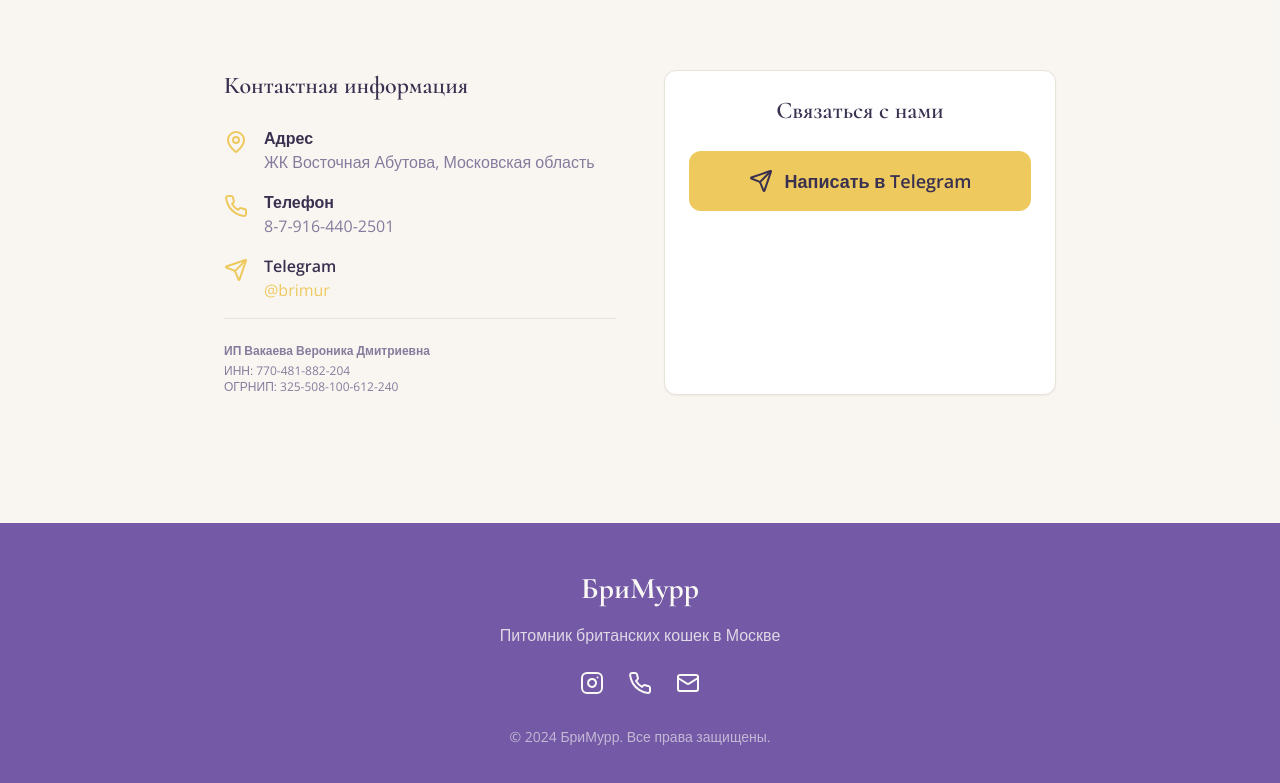
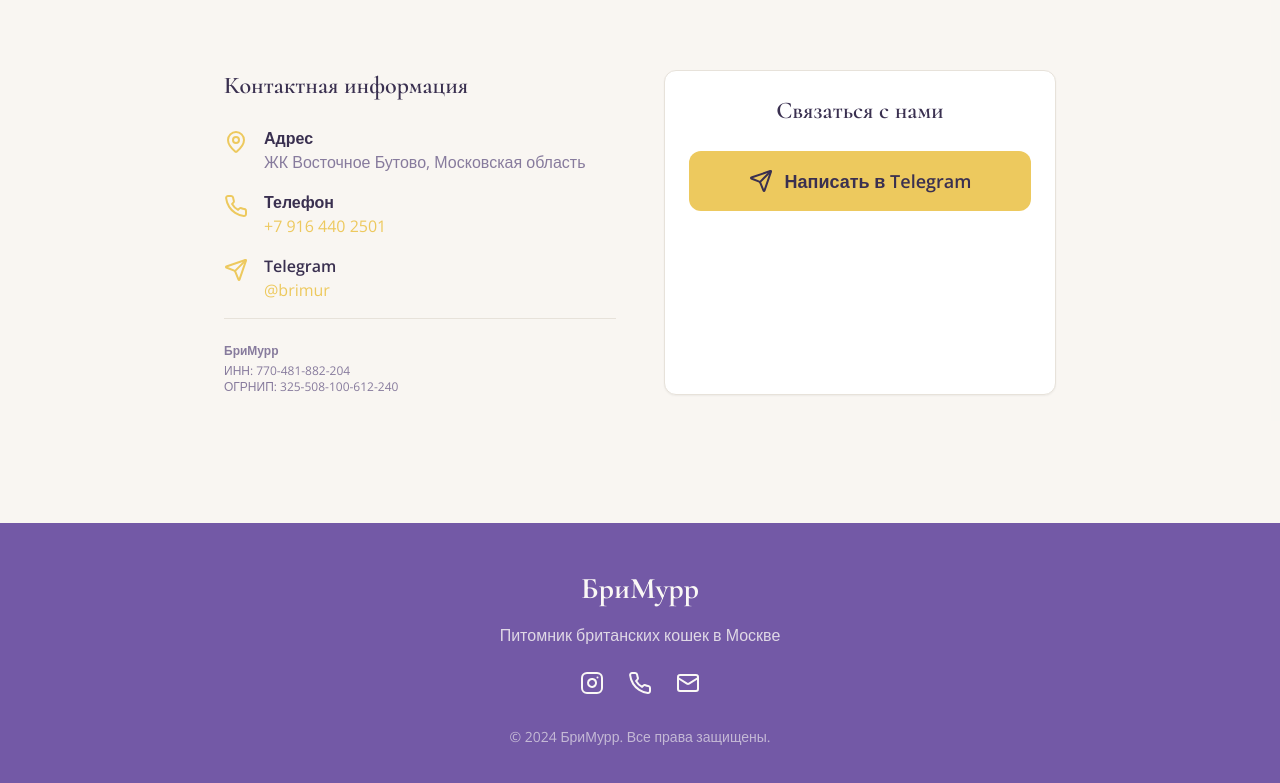
Before and after one commit to pr-poehali-dev/british-cat-nursery-website, a React (Vite) app: page / in a window 1280 px wide. Shown: the part 5422-6205 px from the top of the page. Built offline with nearby package versions, Linux system fonts and the light colour scheme.

Commit message:
Правка контактных данных ЖК Восточное Бутово

```diff
--- a/src/pages/Index.tsx
+++ b/src/pages/Index.tsx
@@ -680,14 +680,14 @@ const Index = () => {
                   <Icon name="MapPin" size={24} className="text-accent mt-1" />
                   <div>
                     <p className="font-semibold">Адрес</p>
-                    <p className="text-muted-foreground">ЖК Восточная Абутова, Московская область</p>
+                    <p className="text-muted-foreground">ЖК Восточное Бутово, Московская область</p>
                   </div>
                 </div>
                 <div className="flex items-start gap-4">
                   <Icon name="Phone" size={24} className="text-accent mt-1" />
                   <div>
                     <p className="font-semibold">Телефон</p>
-                    <p className="text-muted-foreground">8-7-916-440-2501</p>
+                    <a href="https://wa.me/79164402501" target="_blank" rel="noopener noreferrer" className="text-accent hover:underline">+7 916 440 2501</a>
                   </div>
                 </div>
                 <div className="flex items-start gap-4">
@@ -698,7 +698,7 @@ const Index = () => {
                   </div>
                 </div>
                 <div className="mt-6 pt-6 border-t border-border">
-                  <p className="text-xs text-muted-foreground mb-1"><strong>ИП Вакаева Вероника Дмитриевна</strong></p>
+                  <p className="text-xs text-muted-foreground mb-1"><strong>БриМурр</strong></p>
                   <p className="text-xs text-muted-foreground">ИНН: 770-481-882-204</p>
                   <p className="text-xs text-muted-foreground">ОГРНИП: 325-508-100-612-240</p>
                 </div>
```
